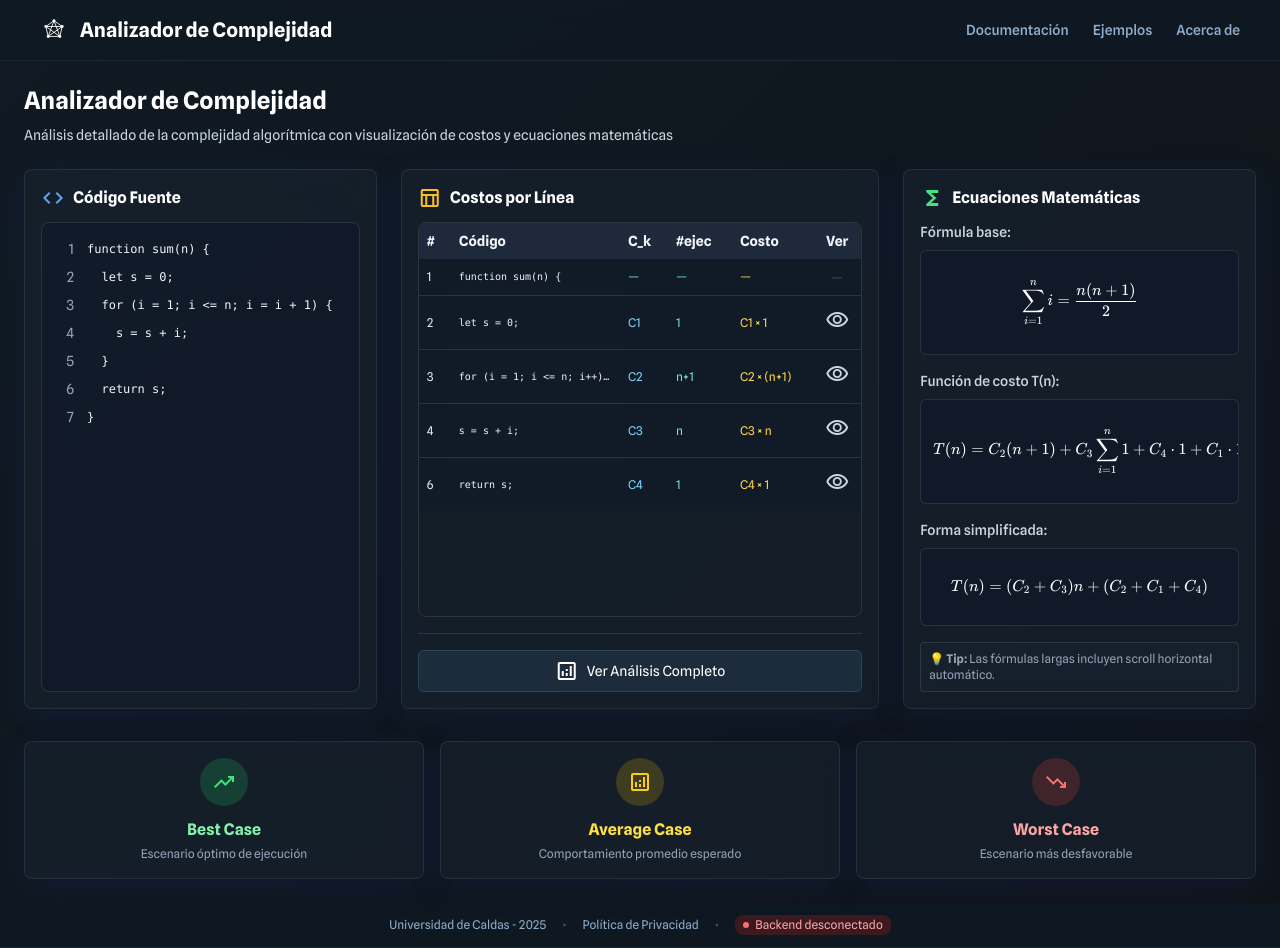
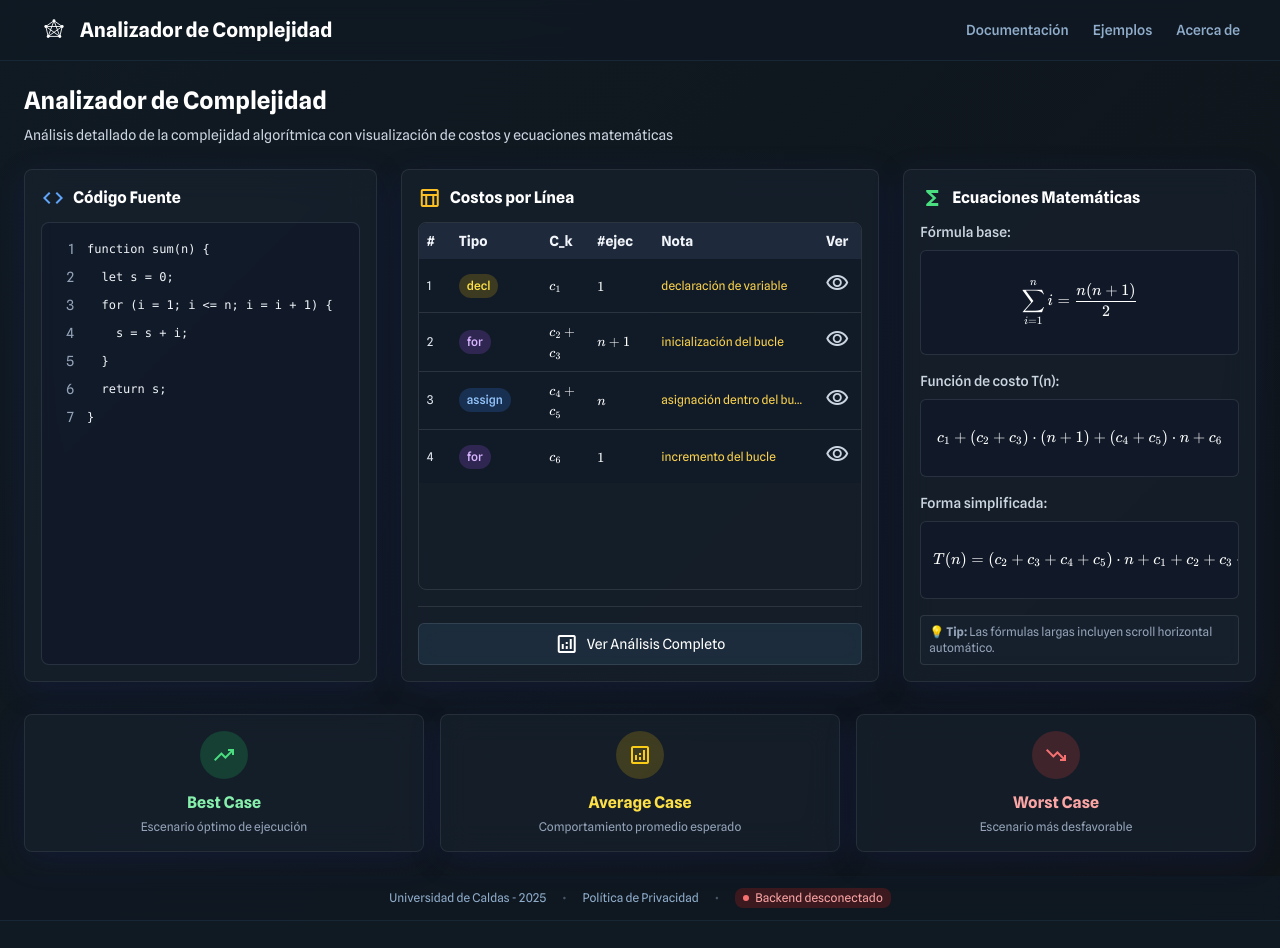
Before and after one commit to Cruz1122/algorithmic-analysis, a Next.js app in the folder apps/web/: page /analyzer in a window 1280 px wide. After the commit the page ends 921 px from the top, so only its background shows below. Built offline with nearby package versions, Linux system fonts and the light colour scheme; no server answers.

Commit message:
feat(analyzer): integrate analysis data structure and enhance UI components with custom scrollbar and improved layout

```diff
--- a/apps/web/src/app/analyzer/page.tsx
+++ b/apps/web/src/app/analyzer/page.tsx
@@ -1,5 +1,6 @@
 "use client";
 
+import type { AnalyzeOpenResponse } from "@aa/types";
 import { useState } from "react";
 
 import CodePane from "@/components/CodePane";
@@ -24,17 +25,68 @@ export default function AnalyzerPage() {
     "}",
   ].join("\n");
 
-  const rows = [
-    { no: 1, code: "function sum(n) {", ck: "—", execs: "—", cost: "—" },
-    { no: 2, code: "let s = 0;", ck: "C1", execs: "1", cost: "C1 × 1" },
-    { no: 3, code: "for (i = 1; i <= n; i++) {", ck: "C2", execs: "n+1", cost: "C2 × (n+1)" },
-    { no: 4, code: "s = s + i;", ck: "C3", execs: "n", cost: "C3 × n" },
-    { no: 6, code: "return s;", ck: "C4", execs: "1", cost: "C4 × 1" },
-  ];
+  // Fixture de datos usando los nuevos tipos
+  const analysisData: AnalyzeOpenResponse = {
+    ok: true,
+    byLine: [
+      {
+        line: 1,
+        kind: "decl",
+        ck: "c_1",
+        count: "1",
+        note: "declaración de variable"
+      },
+      {
+        line: 2,
+        kind: "for",
+        ck: "c_2 + c_3",
+        count: "n + 1",
+        note: "inicialización del bucle"
+      },
+      {
+        line: 3,
+        kind: "assign",
+        ck: "c_4 + c_5",
+        count: "n",
+        note: "asignación dentro del bucle"
+      },
+      {
+        line: 4,
+        kind: "for",
+        ck: "c_6",
+        count: "1",
+        note: "incremento del bucle"
+      }
+    ],
+    totals: {
+      T_open: String.raw`c_1 + (c_2 + c_3) \cdot (n + 1) + (c_4 + c_5) \cdot n + c_6`,
+      procedure: [
+        String.raw`T(n) = \sum_{i=1}^{n} \text{costo de línea } i`,
+        String.raw`T(n) = c_1 + (c_2 + c_3) \cdot (n + 1) + (c_4 + c_5) \cdot n + c_6`,
+        String.raw`T(n) = c_1 + (c_2 + c_3) \cdot n + (c_2 + c_3) + (c_4 + c_5) \cdot n + c_6`,
+        String.raw`T(n) = (c_2 + c_3 + c_4 + c_5) \cdot n + c_1 + c_2 + c_3 + c_6`
+      ],
+      symbols: {
+        "n": "length(A)",
+        "c_1": "costo de declaración",
+        "c_2": "costo de asignación en bucle",
+        "c_3": "costo de comparación",
+        "c_4": "costo de asignación",
+        "c_5": "costo de indexación",
+        "c_6": "costo de incremento"
+      },
+      notes: [
+        "Bucle for: n iteraciones + 1 comparación final",
+        "Asignación dentro del bucle: n ejecuciones",
+        "Incremento: n ejecuciones"
+      ]
+    }
+  };
 
+  // Usar los datos del fixture para las ecuaciones
   const fx1 = String.raw`\sum_{i=1}^{n} i = \frac{n(n+1)}{2}`;
-  const fx2 = String.raw`T(n) = C_2 (n+1) + C_3 \sum_{i=1}^{n} 1 + C_4 \cdot 1 + C_1 \cdot 1`;
-  const fx3 = String.raw`T(n) = (C_2 + C_3) n + (C_2 + C_1 + C_4)`;
+  const fx2 = analysisData.totals.T_open;
+  const fx3 = String.raw`T(n) = (c_2 + c_3 + c_4 + c_5) \cdot n + c_1 + c_2 + c_3 + c_6`;
 
   const handleViewLineProcedure = (lineNo: number) => {
     setSelectedLine(lineNo);
@@ -85,7 +137,7 @@ export default function AnalyzerPage() {
                   </h2>
                 </div>
                 <div className="flex-1 flex flex-col">
-                  <CostsTable rows={rows} onViewProcedure={handleViewLineProcedure} />
+                  <CostsTable rows={analysisData.byLine} onViewProcedure={handleViewLineProcedure} />
                   <div className="mt-4 pt-4 border-t border-white/10">
                     <button
                       onClick={handleViewGeneralProcedure}
@@ -109,14 +161,14 @@ export default function AnalyzerPage() {
                 <div className="flex-1 space-y-4">
                   <div className="space-y-2">
                     <h3 className="text-sm font-medium text-slate-300">Fórmula base:</h3>
-                    <div className="overflow-x-auto rounded-md border border-white/10 bg-slate-900/50 p-3">
+                    <div className="overflow-x-auto rounded-md border border-white/10 bg-slate-900/50 p-3 scrollbar-custom">
                       <Formula latex={fx1} display />
                     </div>
                   </div>
 
                   <div className="space-y-2">
                     <h3 className="text-sm font-medium text-slate-300">Función de costo T(n):</h3>
-                    <div className="overflow-x-auto rounded-md border border-white/10 bg-slate-900/50 p-3">
+                    <div className="overflow-x-auto rounded-md border border-white/10 bg-slate-900/50 p-3 scrollbar-custom">
                       <div className="min-w-fit">
                         <Formula latex={fx2} display />
                       </div>
@@ -125,7 +177,7 @@ export default function AnalyzerPage() {
 
                   <div className="space-y-2">
                     <h3 className="text-sm font-medium text-slate-300">Forma simplificada:</h3>
-                    <div className="overflow-x-auto rounded-md border border-white/10 bg-slate-900/50 p-3">
+                    <div className="overflow-x-auto rounded-md border border-white/10 bg-slate-900/50 p-3 scrollbar-custom">
                       <Formula latex={fx3} display />
                     </div>
                   </div>
@@ -173,6 +225,7 @@ export default function AnalyzerPage() {
         open={open}
         onClose={() => setOpen(false)}
         selectedLine={selectedLine}
+        analysisData={analysisData}
       />
       <Footer />
     </div>
--- a/apps/web/src/app/globals.css
+++ b/apps/web/src/app/globals.css
@@ -381,6 +381,51 @@ body {
     background-color: rgba(255, 255, 255, 0.3);
   }
 
+  /* Scrollbar oscuro personalizado para el modal */
+  .scrollbar-track-slate-800::-webkit-scrollbar {
+    width: 8px;
+    height: 8px;
+  }
+
+  .scrollbar-track-slate-800::-webkit-scrollbar-track {
+    background: #1e293b; /* slate-800 */
+    border-radius: 4px;
+  }
+
+  .scrollbar-thumb-slate-600::-webkit-scrollbar-thumb {
+    background-color: #475569; /* slate-600 */
+    border-radius: 4px;
+  }
+
+  .scrollbar-thumb-slate-600::-webkit-scrollbar-thumb:hover {
+    background-color: #64748b; /* slate-500 */
+  }
+
+  /* Ocultar scrollbar por defecto en elementos con scroll personalizado */
+  .scrollbar-custom {
+    scrollbar-width: thin;
+    scrollbar-color: #475569 #1e293b;
+  }
+
+  .scrollbar-custom::-webkit-scrollbar {
+    width: 8px;
+    height: 8px;
+  }
+
+  .scrollbar-custom::-webkit-scrollbar-track {
+    background: #1e293b; /* slate-800 */
+    border-radius: 4px;
+  }
+
+  .scrollbar-custom::-webkit-scrollbar-thumb {
+    background-color: #475569; /* slate-600 */
+    border-radius: 4px;
+  }
+
+  .scrollbar-custom::-webkit-scrollbar-thumb:hover {
+    background-color: #64748b; /* slate-500 */
+  }
+
   /* Animaciones específicas para el loader global */
   @keyframes loader-pulse {
     0%,
--- a/apps/web/src/components/CostsTable.tsx
+++ b/apps/web/src/components/CostsTable.tsx
@@ -1,10 +1,17 @@
 "use client";
 
-type Row = { no: number; code: string; ck: string; execs: string; cost: string };
+import type { LineCost } from "@aa/types";
+import Formula from "./Formula";
+
+// Helper para renderizar variables con KaTeX
+function renderVariable(variable: string) {
+  // Renderizar todo con KaTeX para consistencia visual
+  return <Formula latex={variable} />
+}
 
 interface CostsTableProps {
-  rows: Row[];
-  onViewProcedure?: (rowNo: number) => void;
+  rows: LineCost[];
+  onViewProcedure?: (lineNo: number) => void;
 }
 
 export default function CostsTable({ rows, onViewProcedure }: Readonly<CostsTableProps>) {
@@ -14,35 +21,60 @@ export default function CostsTable({ rows, onViewProcedure }: Readonly<CostsTabl
         <thead className="bg-slate-800 text-slate-100">
           <tr>
             <th className="px-2 py-2 text-left w-8">#</th>
-            <th className="px-2 py-2 text-left">Código</th>
+            <th className="px-2 py-2 text-left">Tipo</th>
             <th className="px-2 py-2 text-left w-12">C_k</th>
             <th className="px-2 py-2 text-left w-16">#ejec</th>
-            <th className="px-2 py-2 text-left">Costo</th>
+            <th className="px-2 py-2 text-left">Nota</th>
             <th className="px-2 py-2 text-center w-10">Ver</th>
           </tr>
         </thead>
         <tbody className="divide-y divide-white/10">
           {rows.map((r) => (
-            <tr key={r.no} className="bg-slate-900/40 hover:bg-slate-800/50 transition-colors">
-              <td className="px-2 py-2 text-slate-200 text-xs">{r.no}</td>
-              <td className="px-2 py-2 font-mono text-[10px] text-slate-100 max-w-[120px] xl:max-w-[140px] truncate" title={r.code}>
-                {r.code}
+            <tr key={r.line} className="bg-slate-900/40 hover:bg-slate-800/50 transition-colors">
+              <td className="px-2 py-2 text-slate-200 text-xs">{r.line}</td>
+              <td className="px-2 py-2">
+                {(() => {
+                  const getBadgeStyle = (kind: string) => {
+                    switch (kind) {
+                      case 'assign': return 'bg-blue-500/20 text-blue-300';
+                      case 'for': return 'bg-purple-500/20 text-purple-300';
+                      case 'while': return 'bg-orange-500/20 text-orange-300';
+                      case 'if': return 'bg-green-500/20 text-green-300';
+                      case 'call': return 'bg-cyan-500/20 text-cyan-300';
+                      case 'return': return 'bg-pink-500/20 text-pink-300';
+                      case 'decl': return 'bg-yellow-500/20 text-yellow-300';
+                      default: return 'bg-gray-500/20 text-gray-300';
+                    }
+                  };
+
+                  return (
+                    <span className={`inline-flex items-center px-2 py-1 rounded-full text-xs font-medium ${getBadgeStyle(r.kind)}`}>
+                      {r.kind}
+                    </span>
+                  );
+                })()}
               </td>
-              <td className="px-2 py-2 text-sky-300 text-xs">{r.ck}</td>
-              <td className="px-2 py-2 text-emerald-300 text-xs">{r.execs}</td>
-              <td className="px-2 py-2 text-amber-300 text-xs">{r.cost}</td>
+              <td className="px-2 py-2">
+                {renderVariable(r.ck)}
+              </td>
+              <td className="px-2 py-2">
+                {renderVariable(r.count)}
+              </td>
+              <td className="px-2 py-2 text-amber-300 text-xs max-w-[120px] truncate" title={r.note}>
+                {r.note || '—'}
+              </td>
               <td className="px-2 py-2 text-center">
-                {r.ck !== "—" ? (
+                {r.ck === "—" ? (
+                  <span className="text-slate-600 text-xs">—</span>
+                ) : (
                   <button
-                    onClick={() => onViewProcedure?.(r.no)}
+                    onClick={() => onViewProcedure?.(r.line)}
                     className="p-1 rounded-md hover:bg-white/10 text-slate-300 hover:text-white transition-colors"
-                    title={`Ver procedimiento para línea ${r.no}`}
-                    aria-label={`Ver procedimiento para línea ${r.no}`}
+                    title={`Ver procedimiento para línea ${r.line}`}
+                    aria-label={`Ver procedimiento para línea ${r.line}`}
                   >
                     <span className="material-symbols-outlined text-xs">visibility</span>
                   </button>
-                ) : (
-                  <span className="text-slate-600 text-xs">—</span>
                 )}
               </td>
             </tr>
--- a/apps/web/src/components/ProcedureModal.tsx
+++ b/apps/web/src/components/ProcedureModal.tsx
@@ -1,21 +1,47 @@
 "use client";
+
+import type { AnalyzeOpenResponse } from "@aa/types";
 import { useEffect } from "react";
+
+import Formula from "./Formula";
+
+// Helper para renderizar variables con KaTeX
+function renderVariable(variable: string) {
+  // Renderizar todo con KaTeX para consistencia visual
+  return <Formula latex={variable} />
+}
+
+interface ProcedureModalProps {
+  open: boolean;
+  onClose: () => void;
+  selectedLine?: number | null;
+  analysisData?: AnalyzeOpenResponse;
+}
 
 export default function ProcedureModal({
   open,
   onClose,
   selectedLine,
-}: Readonly<{
-  open: boolean;
-  onClose: () => void;
-  selectedLine?: number | null;
-}>) {
+  analysisData,
+}: Readonly<ProcedureModalProps>) {
   useEffect(() => {
     function onKey(e: KeyboardEvent) {
       if (e.key === "Escape") onClose();
     }
-    if (open) document.addEventListener("keydown", onKey);
-    return () => document.removeEventListener("keydown", onKey);
+
+    if (open) {
+      // Bloquear scroll de la página
+      document.body.style.overflow = "hidden";
+      document.addEventListener("keydown", onKey);
+    } else {
+      // Restaurar scroll de la página
+      document.body.style.overflow = "unset";
+    }
+
+    return () => {
+      document.body.style.overflow = "unset";
+      document.removeEventListener("keydown", onKey);
+    };
   }, [open, onClose]);
 
   if (!open) return null;
@@ -28,9 +54,9 @@ export default function ProcedureModal({
   return (
     <div className="fixed inset-0 z-50">
       <div className="absolute inset-0 bg-black/60 backdrop-blur-sm" />
-      <div className="absolute left-1/2 top-1/2 w-[min(92vw,960px)] -translate-x-1/2 -translate-y-1/2 rounded-xl bg-slate-900 p-4 ring-1 ring-white/10 shadow-2xl">
-        <div className="flex items-center justify-between border-b border-white/10 pb-3">
-          <h3 className="text-base font-semibold text-white">{modalTitle}</h3>
+      <div className="absolute left-1/2 top-1/2 w-[min(95vw,1200px)] max-h-[90vh] -translate-x-1/2 -translate-y-1/2 rounded-xl bg-slate-900 ring-1 ring-white/10 shadow-2xl flex flex-col">
+        <div className="flex items-center justify-between border-b border-white/10 p-4 flex-shrink-0">
+          <h3 className="text-lg font-semibold text-white">{modalTitle}</h3>
           <button
             onClick={onClose}
             className="text-slate-300 hover:text-white transition-colors p-1 hover:bg-white/10 rounded"
@@ -39,7 +65,7 @@ export default function ProcedureModal({
             ✕
           </button>
         </div>
-        <div className="mt-4 space-y-4">
+        <div className="flex-1 overflow-y-auto p-4 space-y-4 scrollbar-custom">
           {isLineProcedure ? (
             // Contenido específico para una línea
             <div className="space-y-4">
@@ -76,30 +102,66 @@ export default function ProcedureModal({
           ) : (
             // Contenido general (análisis completo)
             <>
-              <div className="p-4 rounded-lg bg-slate-800/50 border border-white/10">
-                <h4 className="font-semibold text-white mb-2">Casos de Análisis</h4>
-                <div className="grid grid-cols-1 md:grid-cols-3 gap-3 text-sm">
-                  <div className="p-3 rounded bg-green-500/10 border border-green-500/20">
-                    <span className="font-medium text-green-300">Best Case</span>
-                    <p className="text-slate-400 mt-1">Escenario óptimo</p>
+              {analysisData && (
+                <div className="space-y-4">
+                  {/* Ecuación principal */}
+                  <div className="p-4 rounded-lg bg-slate-800/50 border border-white/10">
+                    <h4 className="font-semibold text-white mb-3">Ecuación de Eficiencia</h4>
+                    <div className="bg-slate-900/50 p-4 rounded-lg border border-white/10">
+                      <Formula latex={analysisData.totals.T_open} display />
+                    </div>
                   </div>
-                  <div className="p-3 rounded bg-yellow-500/10 border border-yellow-500/20">
-                    <span className="font-medium text-yellow-300">Average Case</span>
-                    <p className="text-slate-400 mt-1">Escenario promedio</p>
+
+                  {/* Pasos del procedimiento */}
+                  <div className="p-4 rounded-lg bg-slate-800/50 border border-white/10">
+                    <h4 className="font-semibold text-white mb-3">Pasos del Procedimiento</h4>
+                    <div className="space-y-3 max-h-96 overflow-y-auto scrollbar-custom">
+                      {analysisData.totals.procedure.map((step, index) => (
+                        <div key={index} className="flex items-start gap-3 p-2">
+                          <div className="flex-shrink-0 w-6 h-6 bg-blue-500/20 text-blue-300 rounded-full flex items-center justify-center text-xs font-medium">
+                            {index + 1}
+                          </div>
+                          <div className="flex-1 bg-slate-900/50 p-3 rounded-lg border border-white/10">
+                            <Formula latex={step} display />
+                          </div>
+                        </div>
+                      ))}
+                    </div>
                   </div>
-                  <div className="p-3 rounded bg-red-500/10 border border-red-500/20">
-                    <span className="font-medium text-red-300">Worst Case</span>
-                    <p className="text-slate-400 mt-1">Escenario pesimista</p>
-                  </div>
+
+                  {/* Símbolos */}
+                  {analysisData.totals.symbols && (
+                    <div className="p-4 rounded-lg bg-slate-800/50 border border-white/10">
+                      <h4 className="font-semibold text-white mb-3">Símbolos</h4>
+                      <div className="grid grid-cols-1 md:grid-cols-2 gap-2 max-h-48 overflow-y-auto scrollbar-custom">
+                        {Object.entries(analysisData.totals.symbols).map(([symbol, description]) => (
+                          <div key={symbol} className="flex items-center gap-2 p-2 bg-slate-900/50 rounded border border-white/10">
+                            <div className="flex-shrink-0">
+                              {renderVariable(symbol)}
+                            </div>
+                            <span className="text-slate-300 text-xs">= {description}</span>
+                          </div>
+                        ))}
+                      </div>
+                    </div>
+                  )}
+
+                  {/* Notas */}
+                  {analysisData.totals.notes && (
+                    <div className="p-4 rounded-lg bg-slate-800/50 border border-white/10">
+                      <h4 className="font-semibold text-white mb-3">Notas</h4>
+                      <ul className="space-y-2 max-h-32 overflow-y-auto scrollbar-custom">
+                        {analysisData.totals.notes.map((note, index) => (
+                          <li key={index} className="flex items-start gap-2 text-sm text-slate-300">
+                            <span className="text-amber-400 mt-1 flex-shrink-0">•</span>
+                            <span>{note}</span>
+                          </li>
+                        ))}
+                      </ul>
+                    </div>
+                  )}
                 </div>
-              </div>
-              <div className="text-sm text-slate-300 text-center py-8 border-2 border-dashed border-slate-600 rounded-lg">
-                <div className="space-y-2">
-                  <p className="text-lg">🚧 Contenido en desarrollo</p>
-                  <p>Aquí aparecerán los pasos detallados del análisis con KaTeX</p>
-                  <p className="text-xs text-slate-400">Sprint 3/4: integración con backend y procedimientos matemáticos</p>
-                </div>
-              </div>
+              )}
             </>
           )}
         </div>
```
Also changed, not shown: packages/types/src/index.ts (+50 -3 lines), 2 other files (tests, documents, lock files or other folders).
